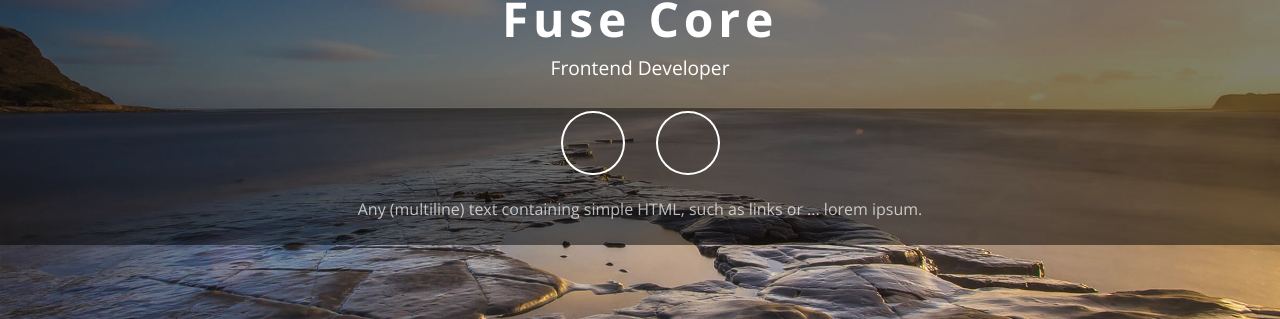
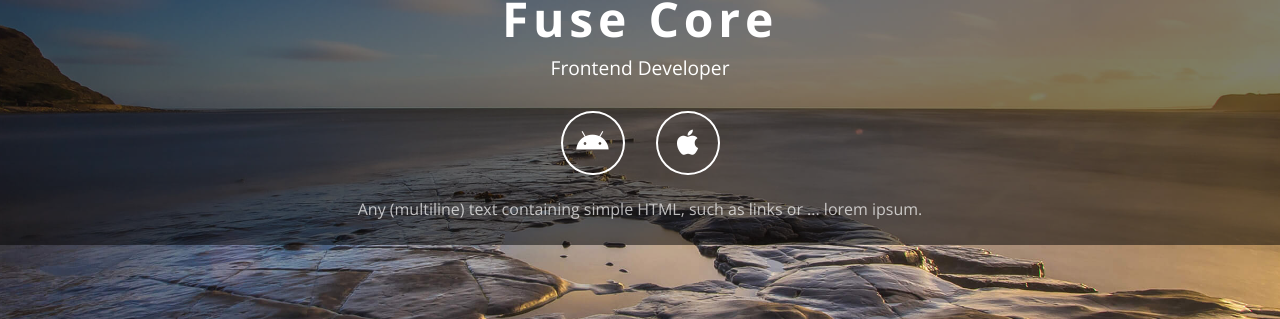
Before and after one commit to thx-day/teacher, a Jekyll site: the page built from index.html, in a window 1280 px wide. Shown: the part 262-581 px from the top of the page. Built offline with Jekyll 4.4.1, drawn with Linux system fonts in a browser that asks for light colours; comment, search, counter and statistics services are not loaded.

Commit message:
Update _config.yml

```diff
--- a/_config.yml
+++ b/_config.yml
@@ -70,12 +70,12 @@ links:
       name: Android
       show: true
       href:
-      icon: fas fa-android
+      icon: fab fa-android
   - apple:
       name: IOS
       show: true
       href:
-      icon: fas fa-apple
+      icon: fab fa-apple
 
 
 # Extra HTML which will be displayed below the links. Keep it short. Leave empty to disable.
```
